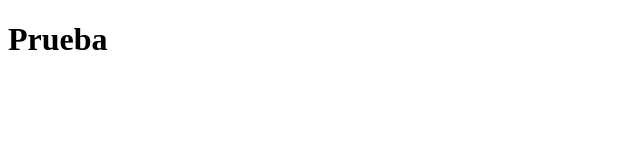
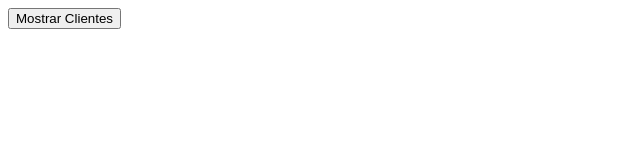
Before and after one commit to oscarnietomt/Reto2-G1-G32, a plain HTML site: page index.html in a window 1280 px wide. Shown: the whole page, without its empty margins (0-640 px from the left). Drawn offline with nearby package versions, Linux system fonts and the light colour scheme.

Commit message:
Agregado botón Consultar con su función javascript

```diff
--- a/index.html
+++ b/index.html
@@ -5,8 +5,11 @@
     <meta http-equiv="X-UA-Compatible" content="IE=edge">
     <meta name="viewport" content="width=device-width, initial-scale=1.0">
     <title>Tienda Bicicletas</title>
+    <script src="https://code.jquery.com/jquery-3.6.0.min.js"integrity="sha256-/xUj+3OJU5yExlq6GSYGSHk7tPXikynS7ogEvDej/m4="crossorigin="anonymous"></script>
+    <script src="js/funciones.js"></script>
 </head>
 <body>
-    <h1>Prueba</h1>
+    <button onclick="consultar()"> Mostrar Clientes</button>
+    <div id="idConsulta"></div>
 </body>
 </html>
--- /dev/null
+++ b/js/funciones.js
@@ -0,0 +1,15 @@
+function consultar() {
+    $.ajax( {
+        url:        "https://g2d19cca01d808e-db202109301603.adb.sa-santiago-1.oraclecloudapps.com/ords/admin/client/client",
+        type:        GET,
+        datatype:   "JSON",
+        success:    function (json) {
+                    $("#idConsulta").empty();
+                    for(i=0; i < json.items.length; i++){
+                        $("#idConsulta").append(json.items[i].id + json.items[i].name + json.items[i].email + json.items[i].age + " ");
+                    }
+                    console.log(json)
+                },
+        }
+     );
+}
```
